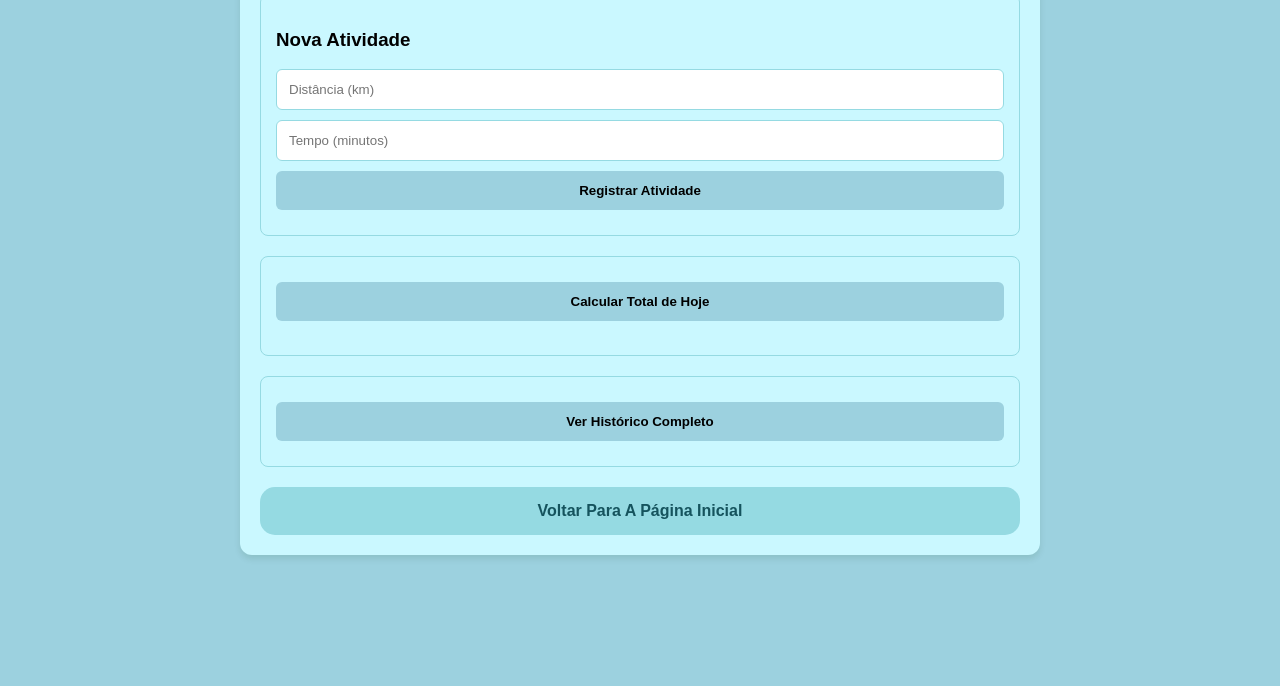
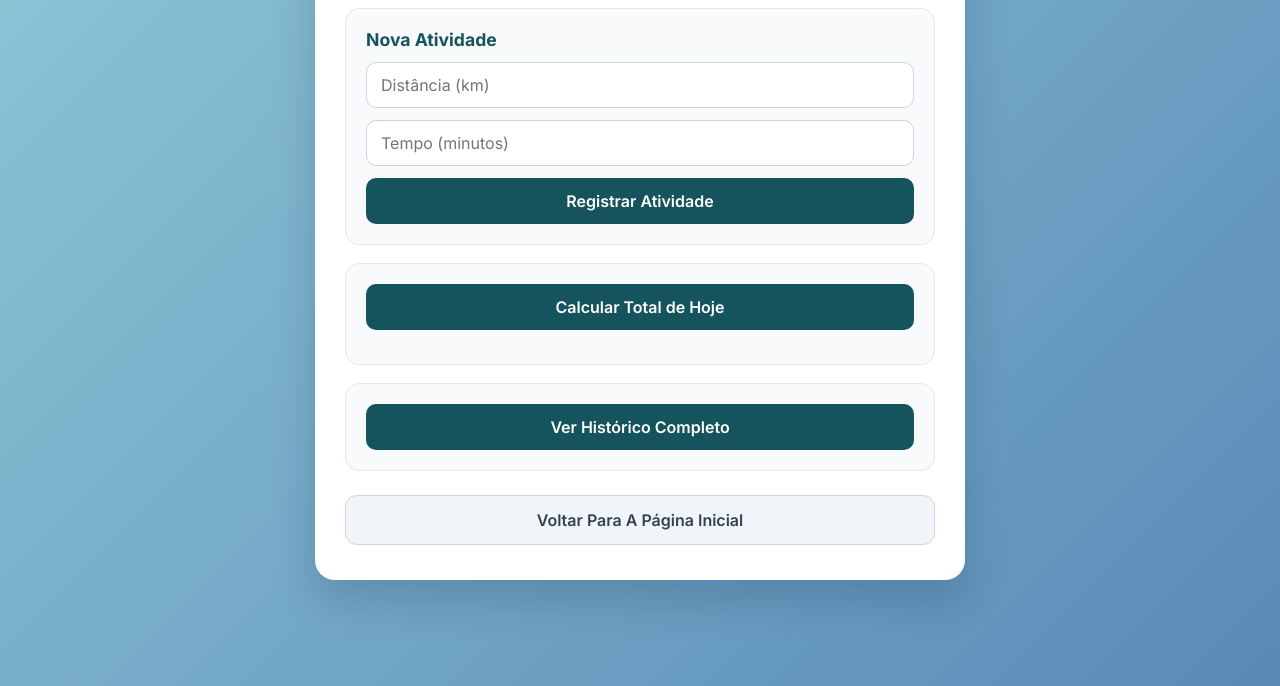
Before and after one commit to Sota-gif/ProjetoIntegrador, a plain HTML site: page Html/PI.html in a window 1280 px wide. Shown: the part 114-800 px from the top of the page. Drawn offline with Linux system fonts and the light colour scheme.

Commit message:
Update CalculadoraKcal.css

```diff
--- a/Css/CalculadoraKcal.css
+++ b/Css/CalculadoraKcal.css
@@ -1,95 +1,137 @@
+@import url('https://fonts.googleapis.com/css2?family=Inter:wght@400;500;600;700&display=swap');
+
+* {
+    box-sizing: border-box;
+    font-family: 'Inter', sans-serif;
+}
+
 body {
-      font-family: sans-serif;
+    background: linear-gradient(135deg, #8ec5d6 0%, #598ab7 100%);
+    min-height: 100vh;
+    margin: 0;
+    padding: 30px 20px;
+    display: flex;
+    justify-content: center;
+    align-items: flex-start;
+}
+
+.container {
+    background: #ffffff;
+    width: 100%;
+    max-width: 650px;
+    padding: 35px 30px;
+    border-radius: 20px;
+    box-shadow: 0 20px 40px rgba(15, 45, 75, 0.2);
+}
+
+h2 {
+    color: #15535d;
+    text-align: center;
+    margin: 0 0 24px 0;
+    font-size: 1.7rem;
+}
+
+h3 {
+    color: #15535d;
+    margin: 0 0 12px 0;
+    font-size: 1.1rem;
+}
+
+.secao, .secao1, .secao2 {
+    background: #f8fafc;
+    border: 1.5px solid #e2e8f0;
+    border-radius: 14px;
     padding: 20px;
-      max-width: 800px;
-      margin: auto;
-      background-color: #9cd1df;
+    margin-bottom: 18px;
 }
-    .container {
-      background: #caf8ff;
-      padding: 20px;
-      border-radius: 12px;
-      box-shadow: 0 4px 6px rgba(4, 63, 9, 0.1);
+
+input {
+    width: 100%;
+    padding: 12px 14px;
+    margin-bottom: 12px;
+    border: 1.5px solid #cbd5e1;
+    border-radius: 10px;
+    font-size: 1rem;
+    background: #ffffff;
 }
-    h2 { color: #333; text-align: center; }
 
-    input, button {
-      display: block;
-      margin: 10px 0;
-      padding: 12px;
-      width: 100%;
-      box-sizing: border-box;
-      border-radius: 6px;
-      border: 1px solid  #95dae2;
+input:focus {
+    outline: none;
+    border-color: #1d93a5;
+    box-shadow: 0 0 0 4px rgba(29, 147, 165, 0.15);
 }
 
 button {
+    width: 100%;
+    padding: 13px;
+    border: none;
+    border-radius: 10px;
+    background: #15535d;
+    color: #ffffff;
+    font-weight: 600;
+    font-size: 1rem;
     cursor: pointer;
-      background: #9cd1df;;
-      color: rgb(0, 0, 0);
-      border: none;
-      font-weight: bold;
+    transition: background 0.2s, transform 0.2s;
 }
 
-    button:hover { background: #95dae2; }
+button:hover {
+    background: #1d93a5;
+    transform: translateY(-2px);
+}
+
+.resumo-hoje {
+    font-size: 1.25rem;
+    color: #16a34a;
+    font-weight: 700;
+    text-align: center;
+    margin: 14px 0 0 0;
+}
 
 table {
     width: 100%;
     border-collapse: collapse;
-      margin-top: 15px;
+    margin-top: 16px;
+    background: #ffffff;
+    border-radius: 10px;
+    overflow: hidden;
 }
 
 th, td {
-      border: 1px solid  #95dae2;
     padding: 12px;
+    text-align: center;
+    border-bottom: 1px solid #e2e8f0;
+    font-size: 0.95rem;
+}
+
+th {
+    background-color: #15535d;
+    color: #ffffff;
+    font-weight: 600;
+}
+
+tr:nth-child(even) {
+    background-color: #f1f5f9;
+}
+
+.volte {
+    margin-top: 24px;
     text-align: center;
 }
 
-    th { background-color: #91ebe3; }
-
-    .secao {
-      margin-bottom: 20px;
-      padding: 15px;
-      border: 1px solid   #95dae2;
-      border-radius: 8px;
-    }
-    .secao1 {
-      margin-bottom: 20px;
-      padding: 15px;
-      border: 1px solid  #95dae2;
-      border-radius: 8px;
-    }
-    .secao2 {
-      margin-bottom: 20px;
-      padding: 15px;
-      border: 1px solid  #95dae2;
-      border-radius: 8px;
+.volte a {
+    display: inline-block;
+    width: 100%;
+    padding: 14px;
+    background: #f1f5f9;
+    border: 1.5px solid #cbd5e1;
+    border-radius: 12px;
+    color: #334155;
+    text-decoration: none;
+    font-weight: 600;
+    transition: all 0.2s;
 }
 
-    .volte {
-      margin-top: 20px;
-      text-align: center;
-      background-color: #95dae2;
-      padding: 15px;
-      border-radius: 15px;
+.volte a:hover {
+    background: #e2e8f0;
+    color: #0f172a;
 }
-
-    .volte a {
-      text-decoration: none;
-      color: #15535d;
-      font-weight: bold;
-      transition: 0.3s;
-      display: inline-block;
-    }
-
-    .desta:hover {
-      transform: scale(1.1);
-      color:  #425c5f;
-    }
-
-    .resumo-hoje {
-      font-size: 1.2rem;
-      color: #5daa6f;
-      font-weight: bold;
-      text-align: center;
-    }
```
Lines whose indentation alone changed are shown as unchanged.
